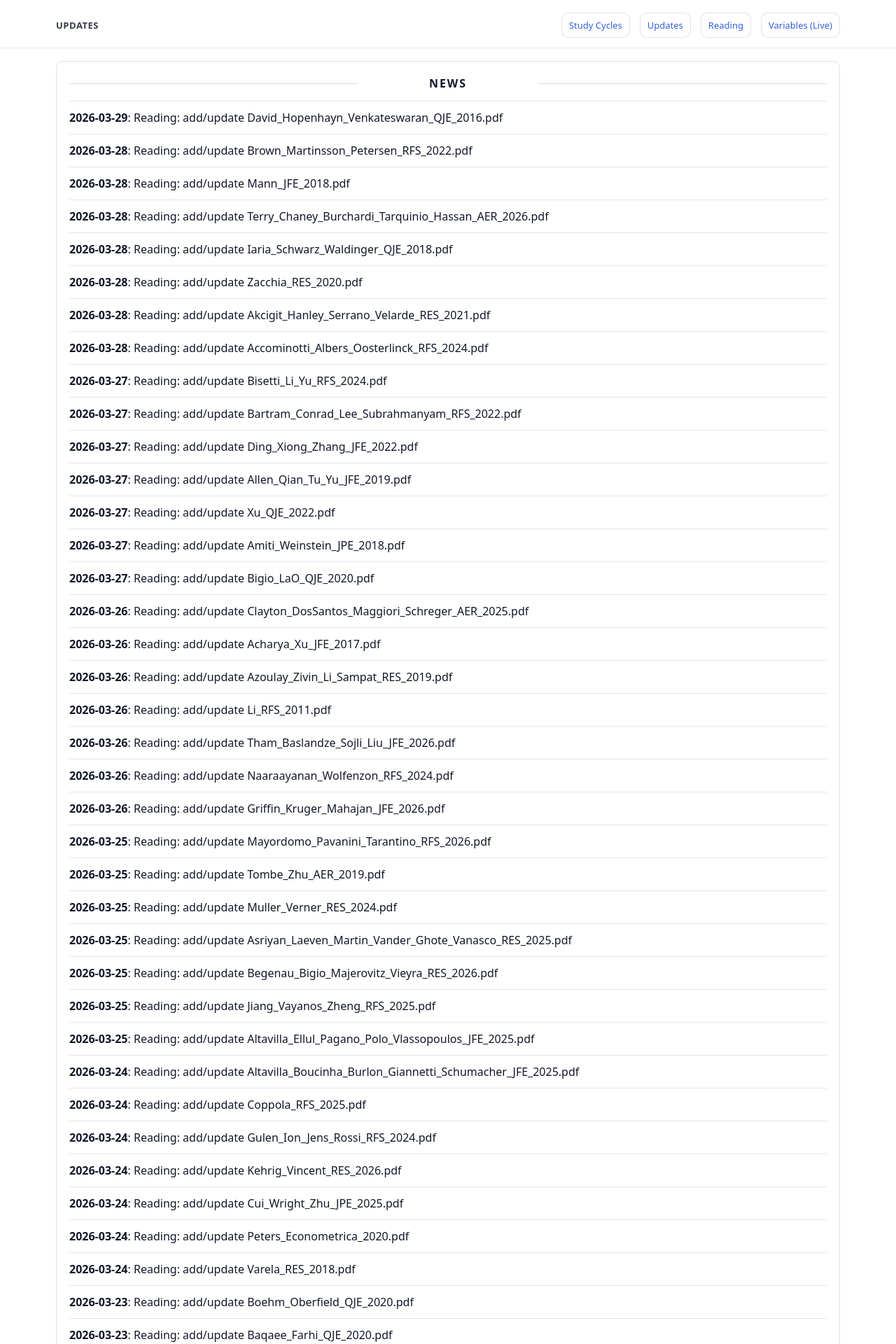
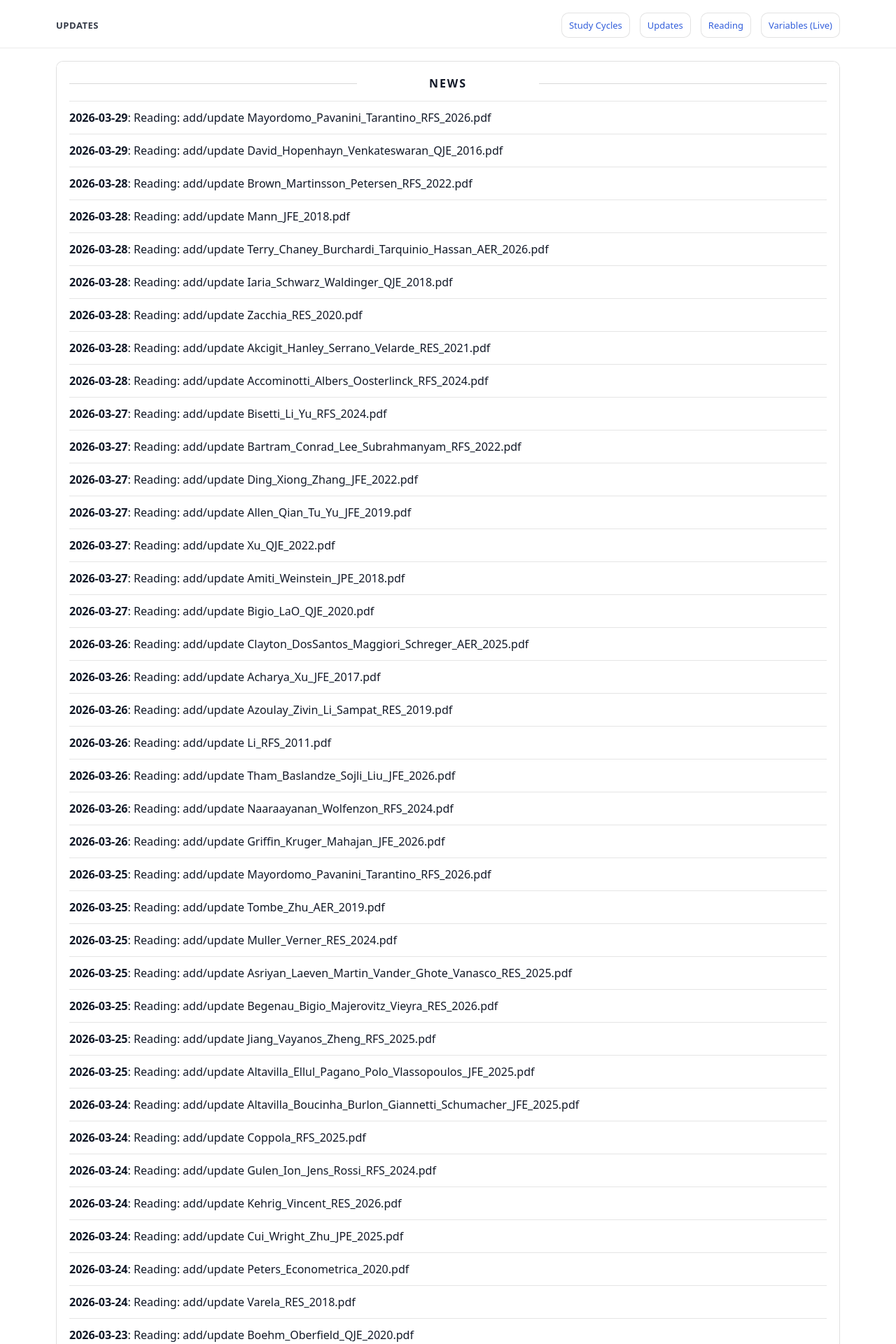
Before and after one commit to yaxinzn/study-archive, a Jekyll site: the page built from updates/index.md, in a window 1280 px wide. Shown: the top 1920 px of the page at 70% size. Built offline with Jekyll 4.4.1, drawn with Linux system fonts in a browser that asks for light colours; some of the changed text lies outside the part shown.

Commit message:
chore: update NEWS feed

```diff
--- a/_data/news.yml
+++ b/_data/news.yml
@@ -1,4 +1,7 @@
 # Auto-generated update history (sorted newest -> oldest). Do not edit manually.
+- ts: "1774761668"
+  date: "2026-03-29"
+  title: "Reading: add/update Mayordomo_Pavanini_Tarantino_RFS_2026.pdf"
 - ts: "1774730857"
   date: "2026-03-29"
   title: "Reading: add/update David_Hopenhayn_Venkateswaran_QJE_2016.pdf"
```
